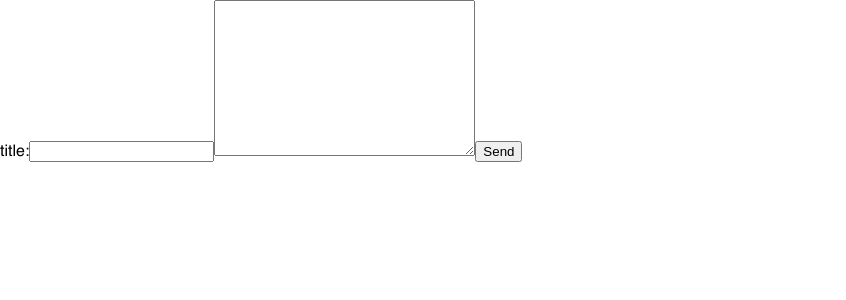
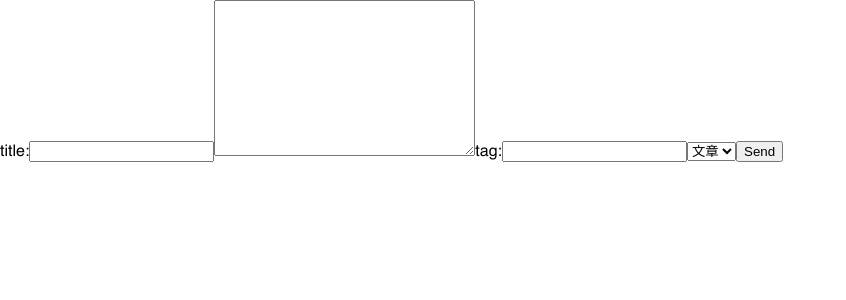
Before and after one commit to fengyarnom/whisper, a React (Create React App) app: page /Admin in a window 1280 px wide. Shown: the top 300 px of the page, without its empty margins (0-846 px from the left). Built offline with nearby package versions, Linux system fonts and the light colour scheme.

Commit message:
:sparkles: Completed the function of creating a new blog post

```diff
--- a/src/components/options/index.js
+++ b/src/components/options/index.js
@@ -26,6 +26,7 @@ export default class Options extends React.Component{
     //
 
   }
+
   render(){
     return(
       <div className="options">
--- a/src/pages/Admin/index.js
+++ b/src/pages/Admin/index.js
@@ -1,12 +1,55 @@
 import React from "react";
 export default class Admin extends React.Component{
+  constructor(props){
+    super(props)
+    this.handleSelect = this.handleSelect.bind(this);
+  }
+  state = {
+    title:'',
+    content:'',
+    tag:'',
+    postClass:'post'
+  }
+  handlePost(e){
+    e.preventDefault();
+    let data = {
+      title: this.state.title,
+      content:this.state.content,
+      tag:this.state.tag,
+      postClass:this.state.postClass
+    }
+    let body = JSON.stringify(data, 1)
+    fetch('/api/newPost',{
+      method:'post',//改成post
+      mode: 'cors',//跨域
+      headers: {
+      'Content-Type': 'application/json;charset=UTF-8'
+      },
+      body//向服务器发送的数据
+      })
+      .then(res=>res.json())
+      .then(res=>{
+        console.log(res)
+      })
+  }
+  handleSelect(e) {
+    this.setState({postClass: e.target.value});
+  }
   render(){
     return(
       <div className="Admin">
           <form action="">
-            title:<input type="text" />
-            <textarea name="" id="" cols="30" rows="10"></textarea>
-            <button>Send</button>
+            title:
+            <input type="text" value={this.state.title} onChange={e => this.setState({title:e.target.value})}/>
+            <textarea name="" id="" cols="30" rows="10" value={this.state.content} onChange={e => this.setState({content:e.target.value})}></textarea>
+            tag:
+            <input type="text" value={this.state.tag} onChange={e => this.setState({tag:e.target.value})}/>
+            <select value={this.state.postClass} onChange={this.handleSelect}>
+                <option value="post">文章</option>
+                <option value="notice">通告</option>
+            </select>
+
+            <button onClick={this.handlePost.bind(this)}>Send</button>
           </form>
       </div>
     )
```
Also changed, not shown: 1 other file (tests, documents, lock files or other folders).
